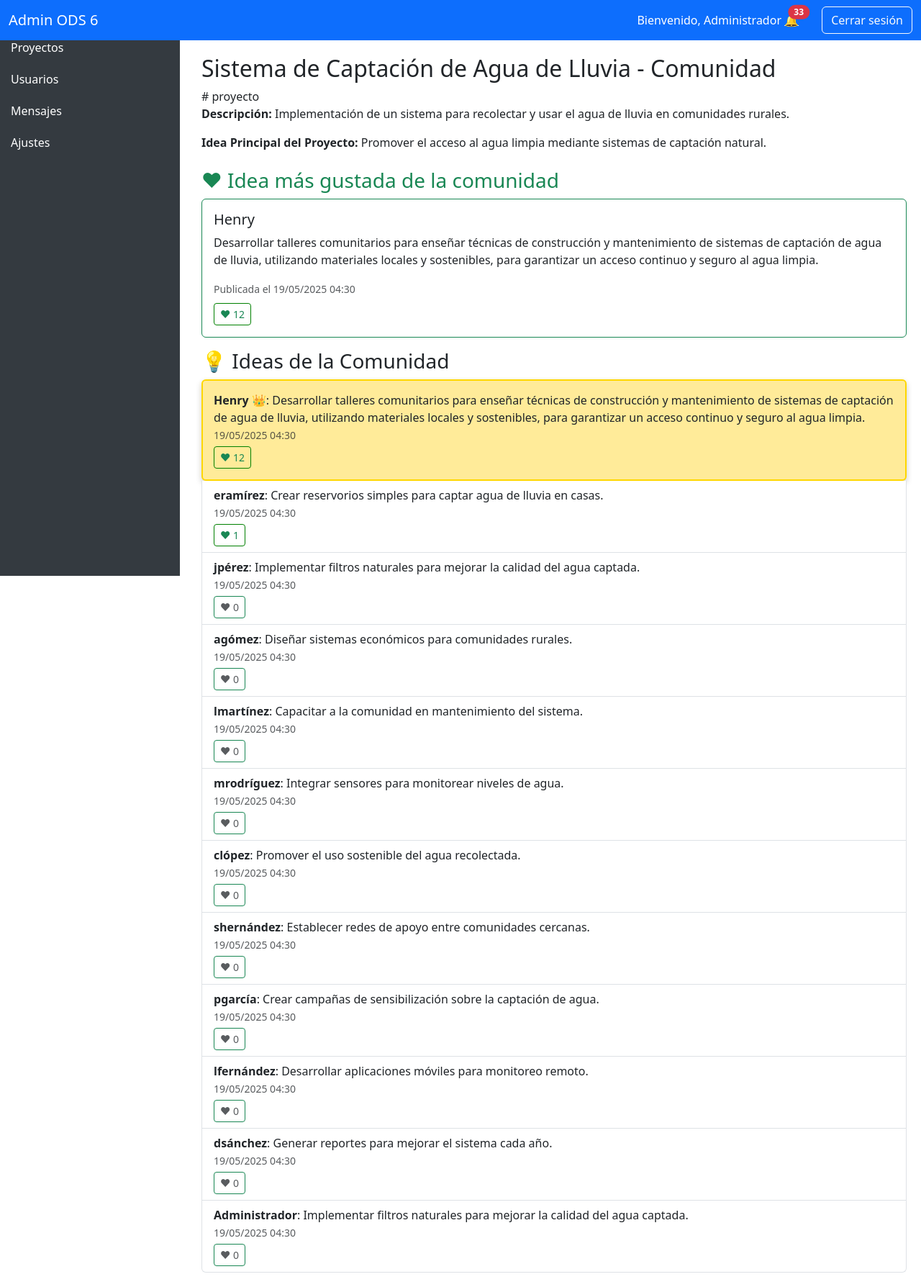
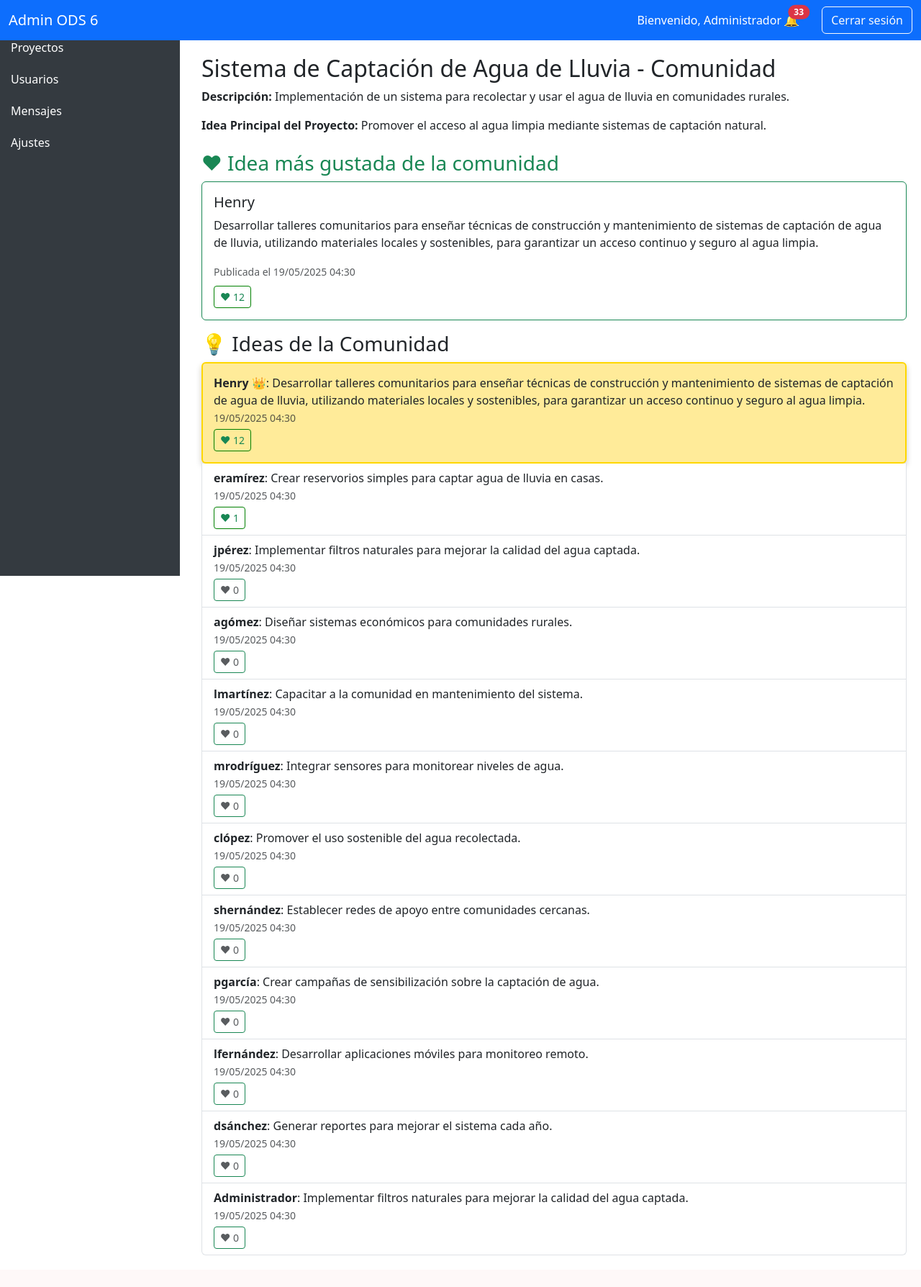
Before and after one commit to HenryJMJ/ODS-6, a Django app: page /proyectos/comunidad/7/ in a window 1280 px wide. Shown: the whole page at 72% size. After the commit the page ends 1744 px from the top, so only its background shows below. Run offline with Django 5.2, Linux system fonts and the light colour scheme; a user stored in the database is signed in; data comes from the database, SQL or seed files in the repository.

Commit message:
todos los cambios realizados

```diff
--- a/agua/templates/agua/Proyecto_comunidad.html
+++ b/agua/templates/agua/Proyecto_comunidad.html
@@ -1,7 +1,7 @@
 {% extends 'agua/base_admin.html' %}
 
 {% block content %}
-<h2>{{ proyecto.nombre }} - Comunidad</h2>  # proyecto
+<h2>{{ proyecto.nombre }} - Comunidad</h2>
 
 <p><strong>Descripción:</strong> {{ proyecto.descripcion }}</p>
 
--- a/agua/views.py
+++ b/agua/views.py
@@ -126,7 +126,7 @@ def proyecto_comunidad(request, proyecto_id):
     # Obtener la idea más gustada
     idea_mas_gustada = ideas.first()  # Ya está ordenada, así que la primera es la más gustada
 
-    return render(request, 'agua/proyecto_comunidad.html', {
+    return render(request, 'agua/Proyecto_comunidad.html', {
         'proyecto': proyecto,
         'idea_mas_gustada': idea_mas_gustada,
         'ideas': ideas  # Pasamos el queryset ordenado a la plantilla
```
